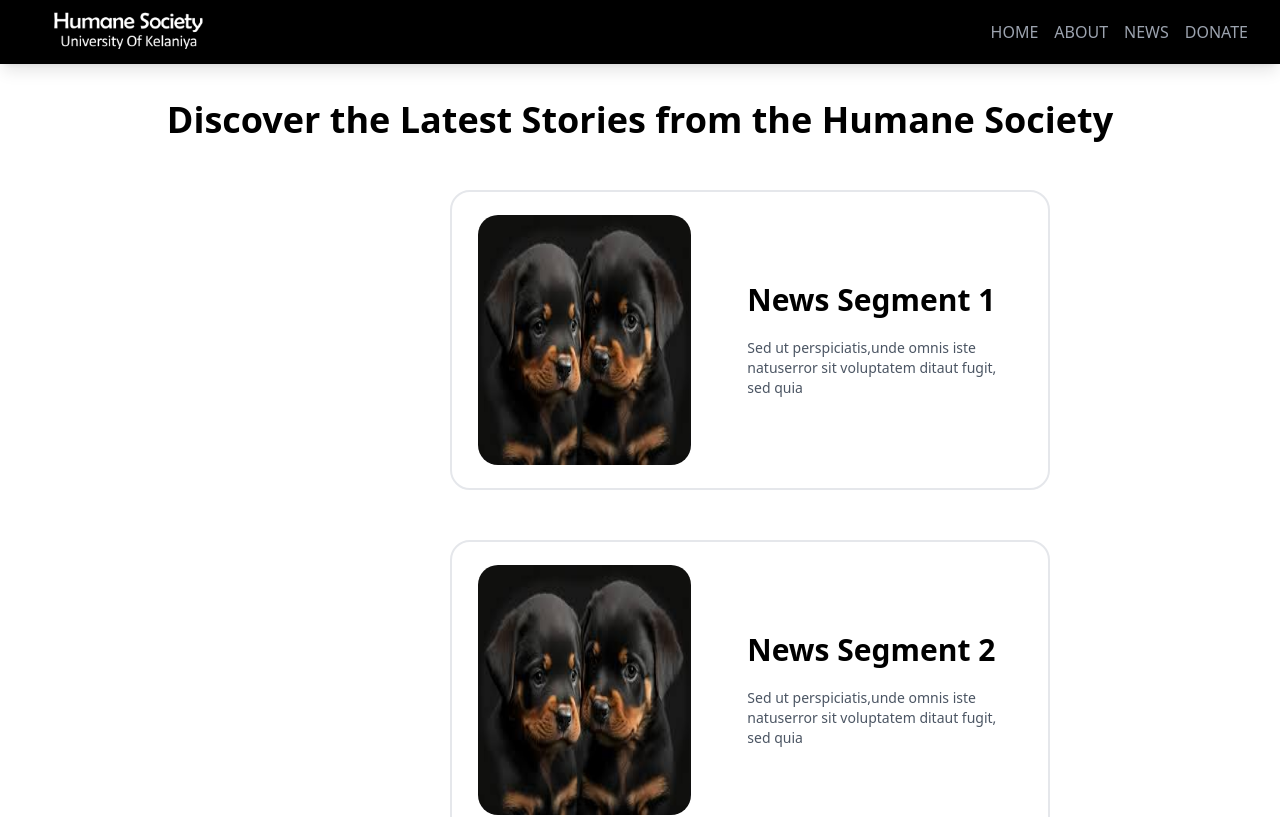
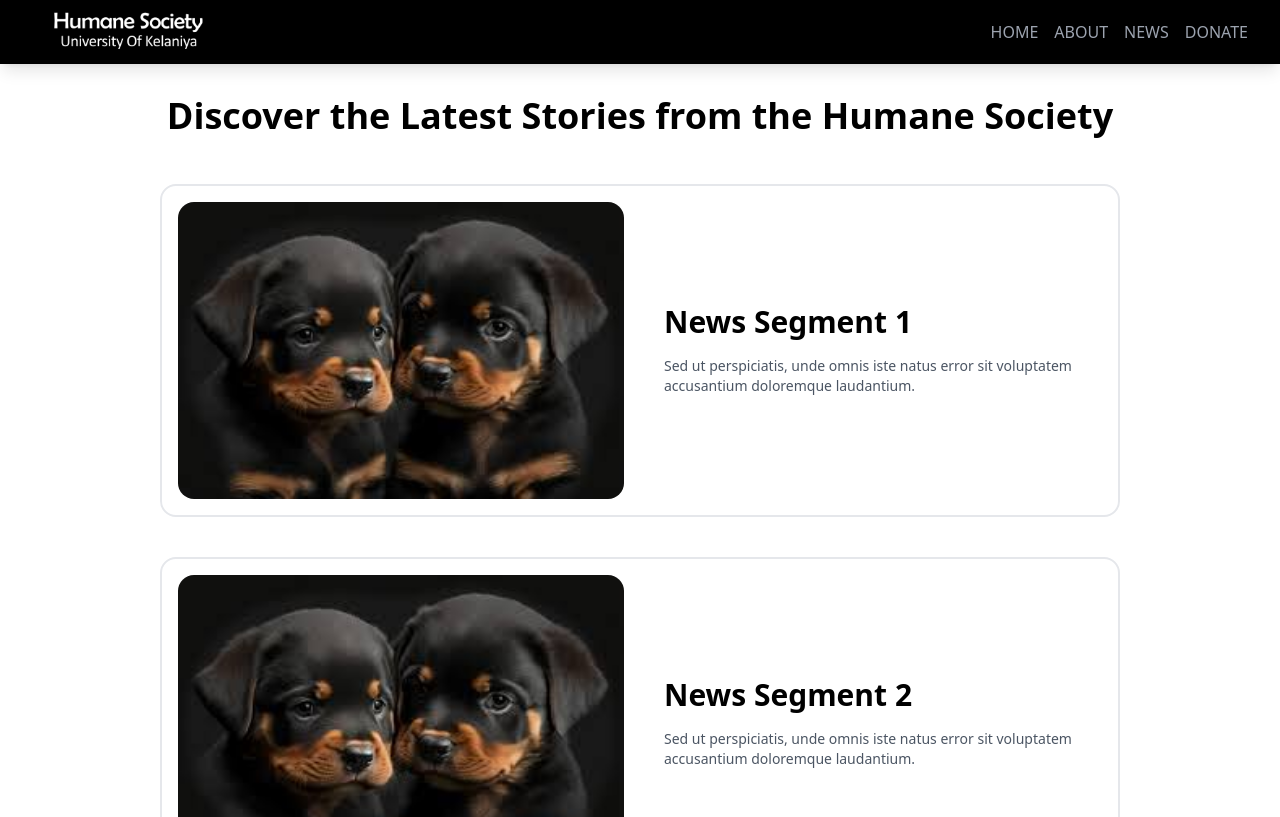
Before and after one commit to PathumUdayanga2002/human-society-web, a React (Vite) app: page /news in a window 1280 px wide. Shown: the top 817 px of the page. Built offline with nearby package versions, Linux system fonts and the light colour scheme.

Commit message:
NewsPage Update

```diff
--- a/src/components/NewsPage/NewsPage.jsx
+++ b/src/components/NewsPage/NewsPage.jsx
@@ -3,55 +3,50 @@ import Navbar from '../Navbar/Navbar';
 import Footer from '../Footer/Footer';
 
 const NewsPage = () => {
-  const [currentPage, setCurrentPage] = useState(1); // State to track current page
+  const [currentPage, setCurrentPage] = useState(1);
 
-  // Sample data for news segments (replace with actual data)
   const newsSegments = [
-    { id: 1, title: 'News Segment 1', content: 'Sed ut perspiciatis,unde omnis iste natuserror sit voluptatem ditaut fugit, sed quia' },
-    { id: 2, title: 'News Segment 2', content: 'Sed ut perspiciatis,unde omnis iste natuserror sit voluptatem ditaut fugit, sed quia' },
-    { id: 3, title: 'News Segment 3', content: 'Sed ut perspiciatis,unde omnis iste natuserror sit voluptatem ditaut fugit, sed quia' },
-    { id: 4, title: 'News Segment 4', content: 'Sed ut perspiciatis,unde omnis iste natuserror sit voluptatem ditaut fugit, sed quia' },
-    { id: 5, title: 'News Segment 5', content: 'Sed ut perspiciatis,unde omnis iste natuserror sit voluptatem ditaut fugit, sed quia' },
-    { id: 6, title: 'News Segment 6', content: 'Sed ut perspiciatis,unde omnis iste natuserror sit voluptatem ditaut fugit, sed quia' },
-    { id: 7, title: 'News Segment 7', content: 'Sed ut perspiciatis,unde omnis iste natuserror sit voluptatem ditaut fugit, sed quia' },
-    { id: 8, title: 'News Segment 8', content: 'Sed ut perspiciatis,unde omnis iste natuserror sit voluptatem ditaut fugit, sed quia' },
-    { id: 9, title: 'News Segment 9', content: 'Sed ut perspiciatis,unde omnis iste natuserror sit voluptatem ditaut fugit, sed quia' },
-    { id: 10, title: 'News Segment 10', content: 'Sed ut perspiciatis,unde omnis iste natuserror sit voluptatem ditaut fugit, sed quia' },
+    { id: 1, title: 'News Segment 1', content: 'Sed ut perspiciatis, unde omnis iste natus error sit voluptatem accusantium doloremque laudantium.' },
+    { id: 2, title: 'News Segment 2', content: 'Sed ut perspiciatis, unde omnis iste natus error sit voluptatem accusantium doloremque laudantium.' },
+    { id: 3, title: 'News Segment 3', content: 'Sed ut perspiciatis, unde omnis iste natus error sit voluptatem accusantium doloremque laudantium.' },
+    { id: 4, title: 'News Segment 4', content: 'Sed ut perspiciatis, unde omnis iste natus error sit voluptatem accusantium doloremque laudantium.' },
+    { id: 5, title: 'News Segment 5', content: 'Sed ut perspiciatis, unde omnis iste natus error sit voluptatem accusantium doloremque laudantium.' },
+    { id: 6, title: 'News Segment 6', content: 'Sed ut perspiciatis, unde omnis iste natus error sit voluptatem accusantium doloremque laudantium.' },
+    { id: 7, title: 'News Segment 7', content: 'Sed ut perspiciatis, unde omnis iste natus error sit voluptatem accusantium doloremque laudantium.' },
+    { id: 8, title: 'News Segment 8', content: 'Sed ut perspiciatis, unde omnis iste natus error sit voluptatem accusantium doloremque laudantium.' },
+    { id: 9, title: 'News Segment 9', content: 'Sed ut perspiciatis, unde omnis iste natus error sit voluptatem accusantium doloremque laudantium.' },
+    { id: 10, title: 'News Segment 10', content: 'Sed ut perspiciatis, unde omnis iste natus error sit voluptatem accusantium doloremque laudantium.' },
   ];
 
-  // Pagination configuration
   const segmentsPerPage = 5;
   const indexOfLastSegment = currentPage * segmentsPerPage;
   const indexOfFirstSegment = indexOfLastSegment - segmentsPerPage;
   const currentSegments = newsSegments.slice(indexOfFirstSegment, indexOfLastSegment);
 
-  // Function to handle page change
   const paginate = (pageNumber) => setCurrentPage(pageNumber);
 
   return (
     <div>
       <Navbar />
-      <h1 className='font-bold text-center pt-[100px] pb-[50px] sm:text-3xl md:text-4xl lg: text-4xl'>Discover the Latest Stories from the Humane Society</h1>
-      <div className="items-center md:px-[100px] lg: px-[10px] xl:px-[450px]">
+      <h1 className="font-bold text-center pt-24 pb-12 text-2xl md:text-3xl lg:text-4xl">Discover the Latest Stories from the Humane Society</h1>
+      <div className="mx-auto max-w-5xl px-4 sm:px-6 lg:px-8">
         {currentSegments.map(segment => (
-          <div key={segment.id} className="flex items-center border-black-100 border-2 bg-white rounded-[20px] sm: h-[250px] w-[500px] mb-[40px] lg:h-[300px] w-[600px] mb-[50px] transition duration-300 ease-in-out transform hover:scale-105">
-            <div className="p-4 ">
-              {/* Replace with your image */}
-              <img src={`/src/assets/news/news${segment.id}.jpg`} className="ml-[10px] rounded-[20px] sm: h-[200px] w-[350px] lg: h-[250px] w-[450px]" alt="News Image" />
+          <div key={segment.id} className="flex flex-col lg:flex-row items-center border-black-100 border-2 bg-white rounded-2xl mb-10 transition duration-300 ease-in-out transform hover:scale-105">
+            <div className="flex-shrink-0 p-4 w-full lg:w-1/2">
+              <img src={`/src/assets/news/news${segment.id}.jpg`} className="rounded-2xl w-full h-auto object-cover" alt="News" />
             </div>
-            <div className="p-[50px]">
-              <p className="text-black font-bold mb-[20px] sm:text-3xl md:text-3xl lg: text-xl">{segment.title}</p>
+            <div className="p-6 w-full lg:w-1/2">
+              <p className="text-black font-bold mb-4 text-lg sm:text-xl md:text-2xl lg:text-3xl">{segment.title}</p>
               <p className="text-sm text-gray-600">{segment.content}</p>
             </div>
           </div>
         ))}
 
-        {/* Pagination buttons */}
         <div className="flex justify-center mt-4">
           {Array.from({ length: Math.ceil(newsSegments.length / segmentsPerPage) }, (_, index) => (
             <button
               key={index}
-              className={`px-7 mb-[60px] text-2xl rounded-md ${currentPage === index + 1 ? 'text-gray font-bold' : 'text-black-700'}`}
+              className={`px-4 py-2 mx-1 rounded-md ${currentPage === index + 1 ? 'bg-gray-700 text-white' : 'bg-gray-200 text-gray-700'}`}
               onClick={() => paginate(index + 1)}
             >
               {index + 1}
```
